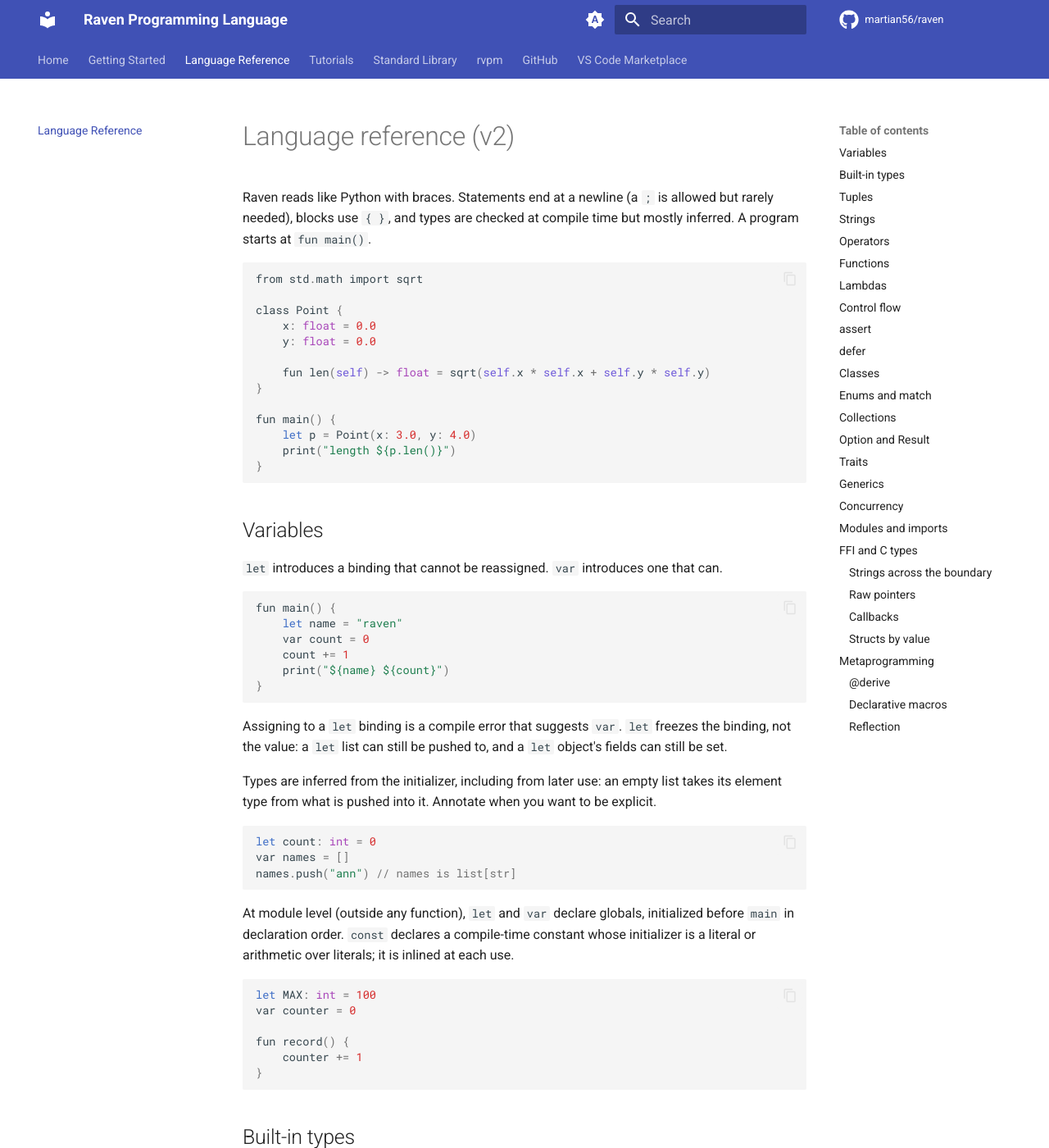
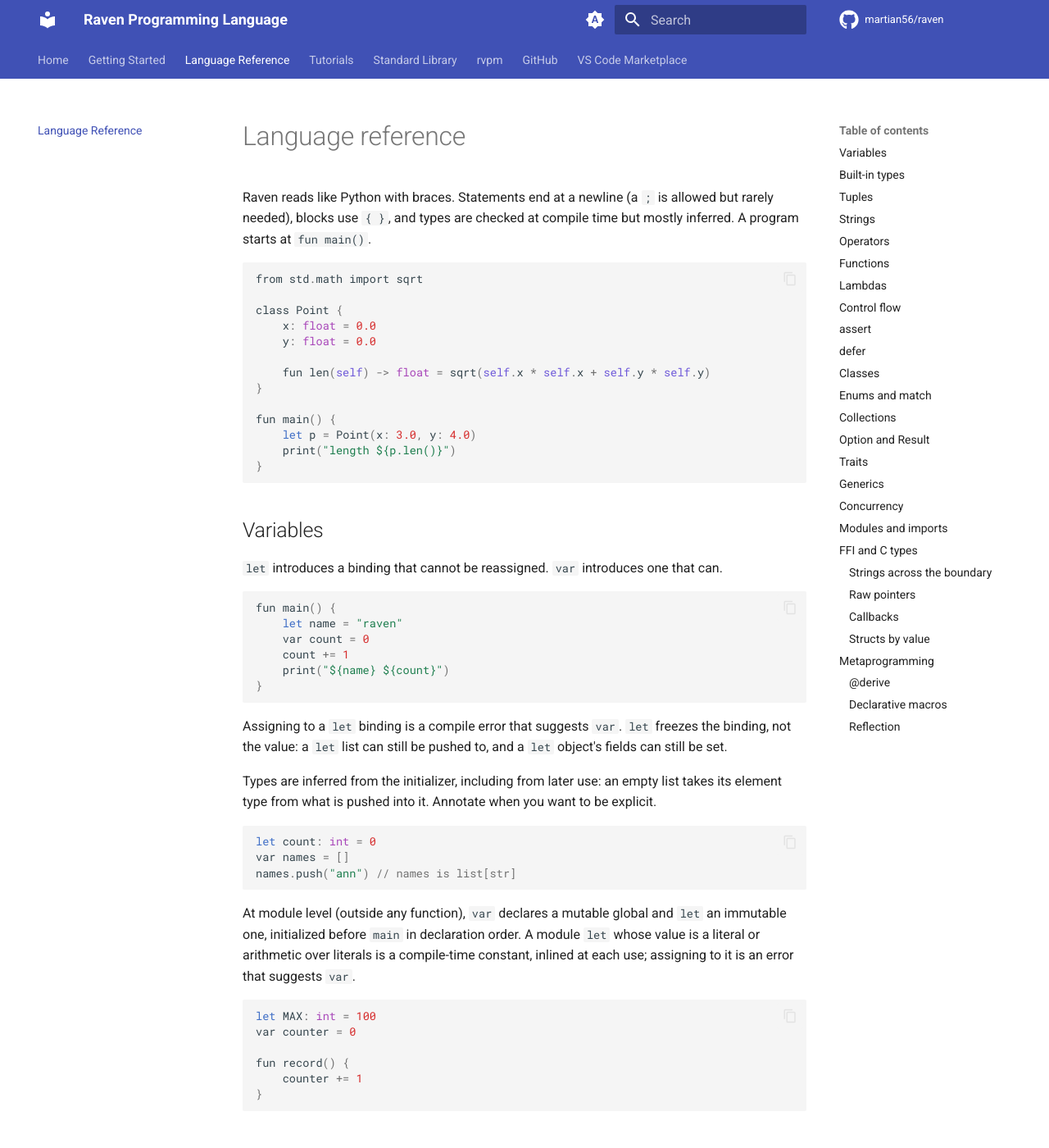
Before and after one commit to martian56/raven, an MkDocs documentation site: the page built from docs/guide/language-reference.md, in a window 1280 px wide and 1400 px high. Shown: the whole window at 82% size. Built offline with MkDocs 1.6.1 and Material for MkDocs 9.7.7, drawn with Linux system fonts in a browser that asks for light colours; comment, search, counter and statistics services are not loaded; some of the changed text lies outside the part shown.

Commit message:
docs: drop v2 titles and the removed const from the guide
Page titles no longer say v2, the module-level variables section describes let constants and var globals as 3.0 has them, and the trait-type example defines what it uses.

````diff
--- a/docs/guide/language-reference.md
+++ b/docs/guide/language-reference.md
@@ -1,4 +1,4 @@
-# Language reference (v2)
+# Language reference
 
 Raven reads like Python with braces. Statements end at a newline (a `;` is
 allowed but rarely needed), blocks use `{ }`, and types are checked at
@@ -48,10 +48,11 @@ var names = []
 names.push("ann") // names is list[str]
 ```
 
-At module level (outside any function), `let` and `var` declare globals,
-initialized before `main` in declaration order. `const` declares a
-compile-time constant whose initializer is a literal or arithmetic over
-literals; it is inlined at each use.
+At module level (outside any function), `var` declares a mutable global and
+`let` an immutable one, initialized before `main` in declaration order. A
+module `let` whose value is a literal or arithmetic over literals is a
+compile-time constant, inlined at each use; assigning to it is an error that
+suggests `var`.
 
 ```rust
 let MAX: int = 100
@@ -824,7 +842,7 @@ fun main() {
 }
 ```
 
-A name a template introduces at a `let`, `const`, or `for` binding is
+A name a template introduces at a `let`, `var`, or `for` binding is
 renamed to a fresh name, so a template temporary cannot collide with or
 capture a caller's variable of the same spelling.
 
````
Also changed, not shown: other parts of docs/guide/language-reference.md (+17 -0 lines), docs/guide/getting-started.md (+2 -2 lines), docs/guide/rvpm.md (+2 -2 lines), docs/guide/stdlib/fmt.md (+1 -1 lines).
